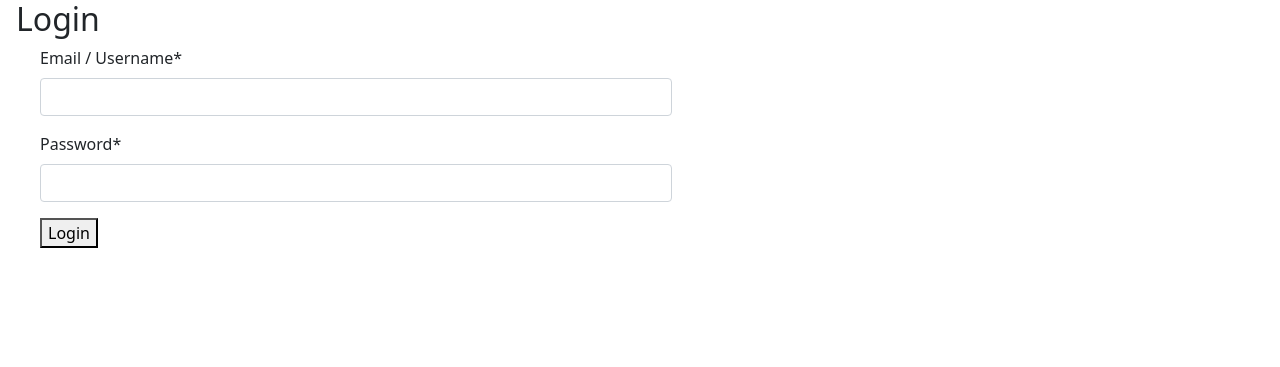
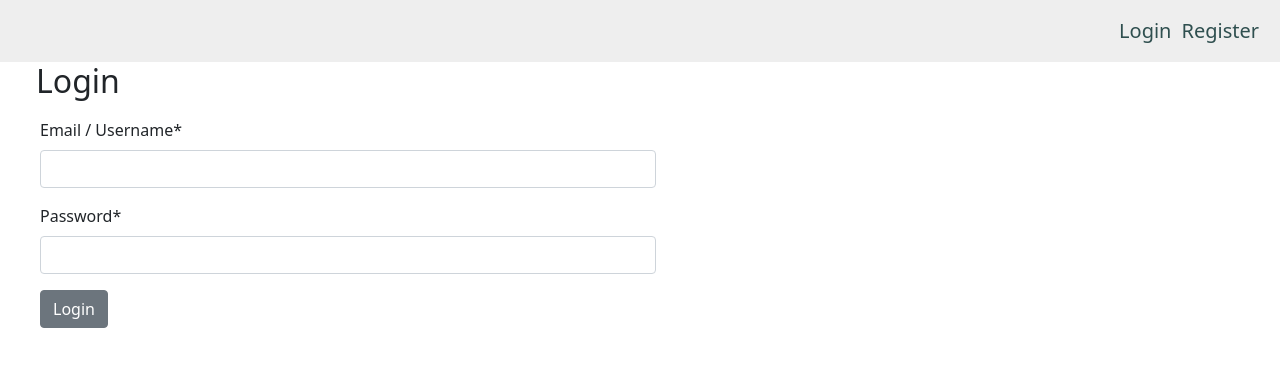
Before and after one commit to hero4barca/domain-based-signup, a Django app: page / in a window 1280 px wide. Shown: the top 367 px of the page. Run offline with Django 4.2, Linux system fonts and the light colour scheme; some libraries are stand-ins or nearby versions.

Commit message:
added basic styles to html templates

```diff
--- /dev/null
+++ b/project/static/css/style.css
@@ -0,0 +1,23 @@
+
+.header{
+    width: 100%;
+    padding: 5px;
+    background: #EEEEEE;
+    /* height: 100px; */
+}
+
+.header nav a{
+    float: right;
+    text-decoration: none;
+    display: block;
+    padding-left: 5px;
+    padding-right: 5px;
+    font-size: 20px;
+    font-weight: 500;
+    color: darkslategrey;
+}
+
+.content h2 {
+    margin-left: 20px;
+    margin-bottom: 18px;
+}
--- a/project/templates/base.html
+++ b/project/templates/base.html
@@ -1,3 +1,4 @@
+{% load static %}
 <!DOCTYPE html>
 <html>
 <head>
@@ -10,6 +11,9 @@
      integrity="sha384-EVSTQN3/azprG1Anm3QDgpJLIm9Nao0Yz1ztcQTwFspd3yD65VohhpuuCOmLASjC"
      crossorigin="anonymous">
 
+     <link href="{% static 'css/style.css' %}" rel="stylesheet">
+     <script src="{% static 'js/htmx_1_8_0.min.js' %}"></script>
+
     <title>
         {% block title %}
             Site
@@ -17,8 +21,17 @@
     </title>
 </head>
 <body>
+    <div class="header d-flex p-2">
 
-        <div class="content ms-3">
+        <nav class="d-inline-flex justify-content-end w-100 p-2">
+            <a href="{% url 'login' %}">Login</a>
+            <a href="{% url 'signup' %}">Register</a>
+
+        </nav>
+        <!-- <progress id="content-loader" class="htmx-indicator" max="100"></progress>     -->
+    </div>
+        <div class="content w-50 ms-3">
+
               {% block content %}
             {% endblock %}
         </div>
--- a/project/templates/registration/login.html
+++ b/project/templates/registration/login.html
@@ -8,12 +8,12 @@
   <h2>Login </h2>
 
   {% load crispy_forms_tags %}
-  <div class="w-50 ms-4">
+  <div class="ms-4">
     <form method="post">
       {% csrf_token %}
 
       {{ form|crispy }}
-      <button type="submit">Login</button>
+      <button class="btn btn-secondary" type="submit">Login</button>
     </form>
 </div>
 {% endblock %}
--- a/project/templates/registration/register.html
+++ b/project/templates/registration/register.html
@@ -17,11 +17,11 @@
   <h2>Register</h2>
 
   {% load crispy_forms_tags %}
-  <div class="w-50 ms-4">
+  <div class=" ms-4">
   <form method="post" action="{% url 'signup' %}" >
     {% csrf_token %}
     {{ form|crispy }}
-    <button type="submit">Register</button>
+    <button class="btn btn-secondary" type="submit">Register</button>
   </form>
 </div>
 {% endblock %}
```
Also changed, not shown: project/settings.py (+10 -0 lines).
